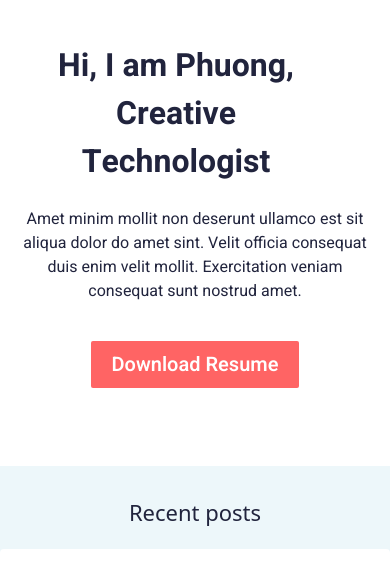
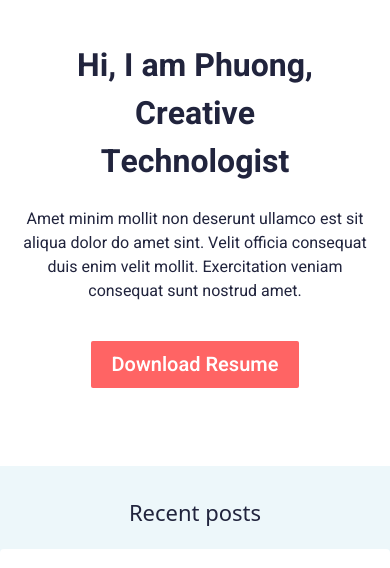
Before and after one commit to Ctuanphuong/WE2022-Assignment, a website built with Vite: page index.html in a window 390 px wide. Shown: the part 276-844 px from the top of the page. Built offline with nearby package versions, Linux system fonts and the light colour scheme.

Commit message:
update code

```diff
--- a/index.html
+++ b/index.html
@@ -47,7 +47,7 @@
         </div>
         <div class="grid md:grid-cols-3 md:gap-[115px] mt-[45px] md:mt-[150px] md:text-justify mx-auto text-center">
             <div class="md:col-span-2 md:order-1 order-2 ">
-                <div class="text-[32px] md:text-[44px] font-bold h-[105px] text-[#21243D]  md:w-full md:leading-tight w-[312px] ">
+                <div class="text-[32px] md:text-[44px] font-bold h-[105px] text-[#21243D]  md:w-full md:leading-tight md:px-0 px-5">
                     <h1>Hi, I am Phuong, <br>Creative Technologist</h1>
                 </div>
                 <p class="text-base mt-[60px] md:mt-[40px] mb-[38px] font-normal max-w-lg ">Amet minim mollit non deserunt ullamco est sit aliqua dolor do amet sint. Velit officia consequat duis enim velit mollit. Exercitation veniam consequat sunt nostrud amet.</p>
```
